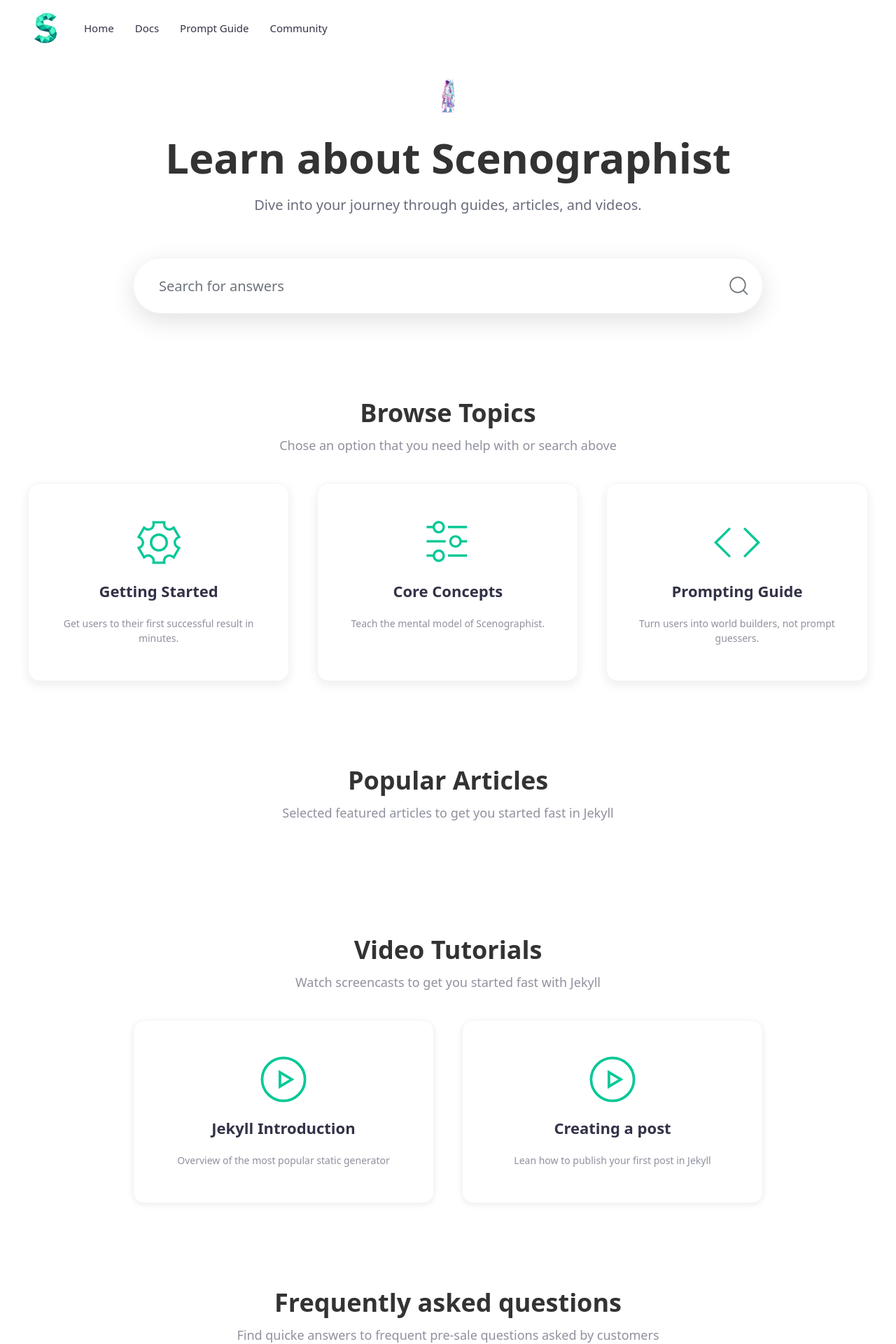
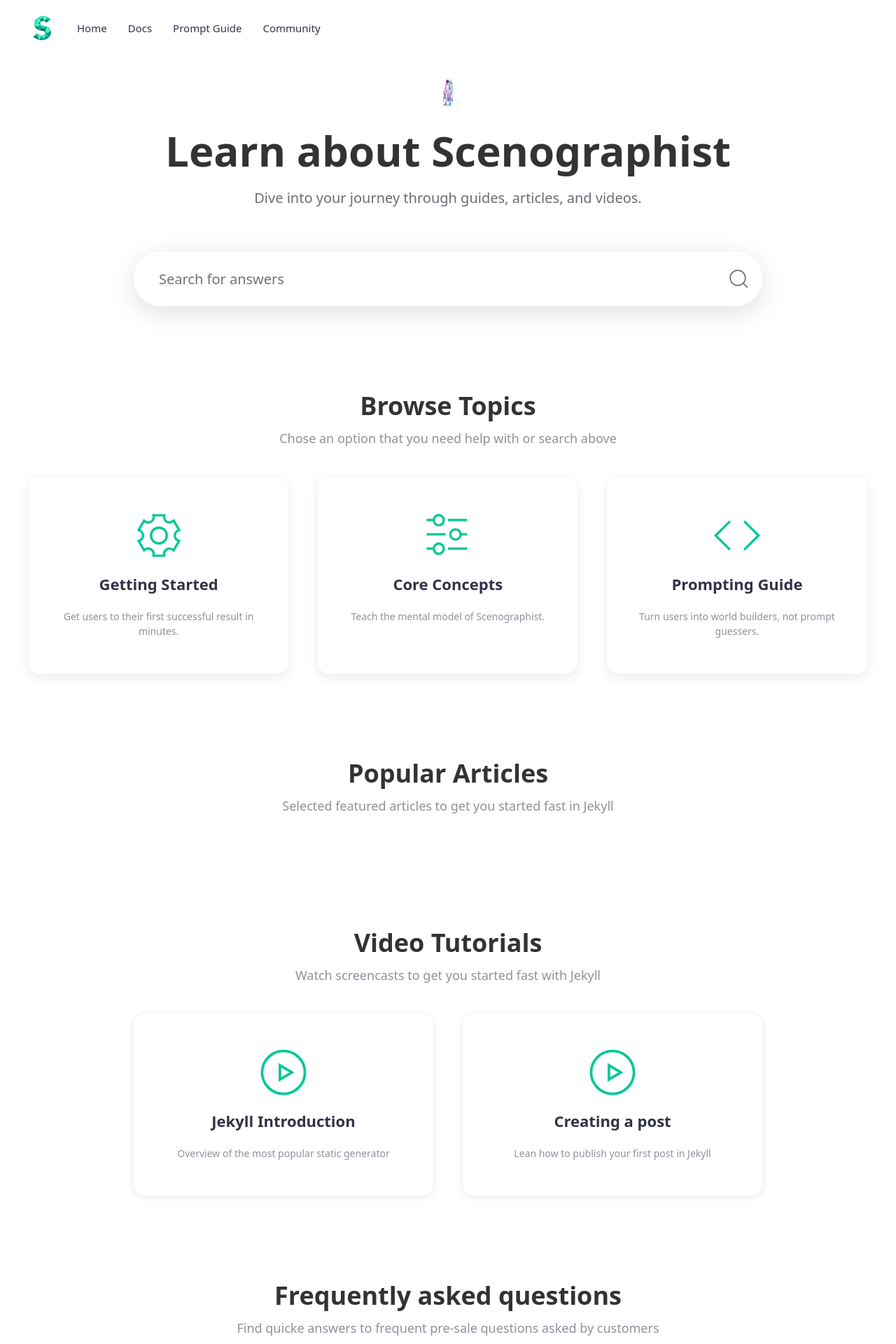
Before and after one commit to Scenographist/docs, a Jekyll site: the page built from index.md, in a window 1280 px wide. Shown: the top 1920 px of the page at 70% size. Built offline with Jekyll 4.4.1, drawn with Linux system fonts in a browser that asks for light colours.

Commit message:
Update base.scss

```diff
--- a/_sass/uikit/components/base.scss
+++ b/_sass/uikit/components/base.scss
@@ -268,7 +268,7 @@
 img,
 video {
     /* 1 */
-    max-width: 50px;
+    max-width: 40px;
     /* 2 */
     height: auto;
     /* 3 */
```
